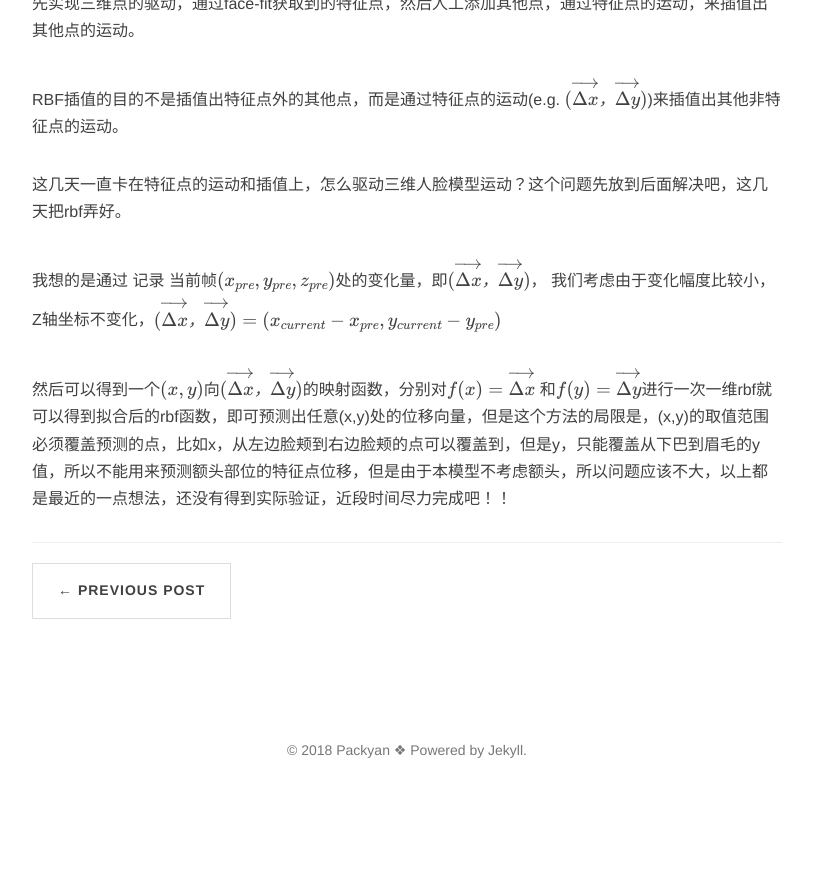
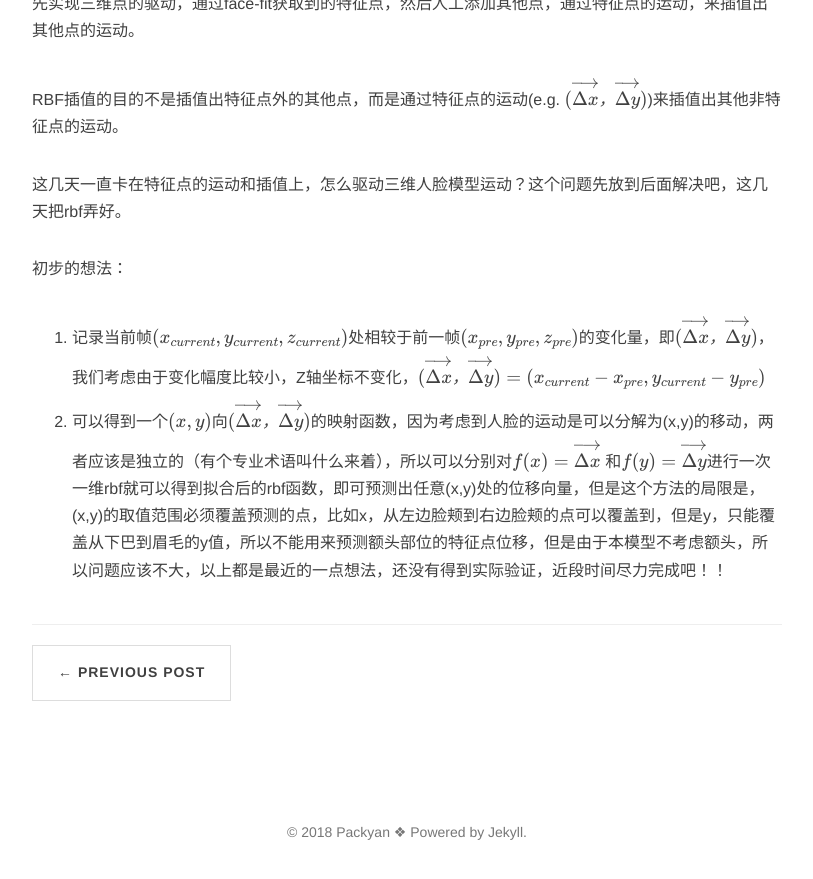
Before and after one commit to packyan/packyan.github.io, a Jekyll site: the page built from _posts/2018-04-20-RBF-facial-animation.md, in a window 1280 px wide and 900 px high, scrolled down 663 px. Shown: the top 879 px of the window, without its empty margins (233-1046 px from the left). Built offline with Jekyll 4.4.1, drawn with Linux system fonts in a browser that asks for light colours; nearby versions of some CDN libraries; formulas are drawn with MathJax 3; comment, search, counter and statistics services are not loaded; before the commit the page ends 1491 px from its top, so only the background shows below that.

Commit message:
edit blog

```diff
--- a/_posts/2018-04-20-RBF-facial-animation.md
+++ b/_posts/2018-04-20-RBF-facial-animation.md
@@ -19,6 +19,8 @@ RBF插值的目的不是插值出特征点外的其他点，而是通过特征
 
 这几天一直卡在特征点的运动和插值上，怎么驱动三维人脸模型运动？这个问题先放到后面解决吧，这几天把rbf弄好。
 
-我想的是通过 记录 当前帧$(x_{pre},y_{pre},z_{pre})$处的变化量，即$(\overrightarrow{\Delta  x}，\overrightarrow{\Delta y})$， 我们考虑由于变化幅度比较小，Z轴坐标不变化，$(\overrightarrow{\Delta  x}，\overrightarrow{\Delta y}) = (x_{current} - x_{pre}, y_{current} - y_{pre})$
+初步的想法：
 
-然后可以得到一个$(x,y)$向$(\overrightarrow{\Delta  x}，\overrightarrow{\Delta y})$的映射函数，分别对$f(x) = \overrightarrow{\Delta  x}$ 和$f(y) = \overrightarrow{\Delta  y}$进行一次一维rbf就可以得到拟合后的rbf函数，即可预测出任意(x,y)处的位移向量，但是这个方法的局限是，(x,y)的取值范围必须覆盖预测的点，比如x，从左边脸颊到右边脸颊的点可以覆盖到，但是y，只能覆盖从下巴到眉毛的y值，所以不能用来预测额头部位的特征点位移，但是由于本模型不考虑额头，所以问题应该不大，以上都是最近的一点想法，还没有得到实际验证，近段时间尽力完成吧！！
+1. 记录当前帧$(x_{current},y_{current},z_{current})$处相较于前一帧$(x_{pre},y_{pre},z_{pre})$的变化量，即$(\overrightarrow{\Delta  x}，\overrightarrow{\Delta y})$， 我们考虑由于变化幅度比较小，Z轴坐标不变化，$(\overrightarrow{\Delta  x}，\overrightarrow{\Delta y}) = (x_{current} - x_{pre}, y_{current} - y_{pre})$
+
+2. 可以得到一个$(x,y)$向$(\overrightarrow{\Delta  x}，\overrightarrow{\Delta y})$的映射函数，因为考虑到人脸的运动是可以分解为(x,y)的移动，两者应该是独立的（有个专业术语叫什么来着），所以可以分别对$f(x) = \overrightarrow{\Delta  x}$ 和$f(y) = \overrightarrow{\Delta  y}$进行一次一维rbf就可以得到拟合后的rbf函数，即可预测出任意(x,y)处的位移向量，但是这个方法的局限是，(x,y)的取值范围必须覆盖预测的点，比如x，从左边脸颊到右边脸颊的点可以覆盖到，但是y，只能覆盖从下巴到眉毛的y值，所以不能用来预测额头部位的特征点位移，但是由于本模型不考虑额头，所以问题应该不大，以上都是最近的一点想法，还没有得到实际验证，近段时间尽力完成吧！！
```
